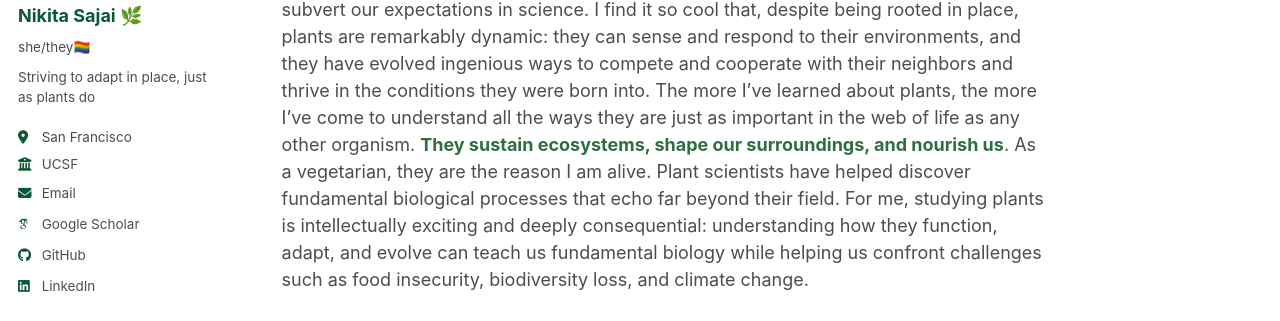
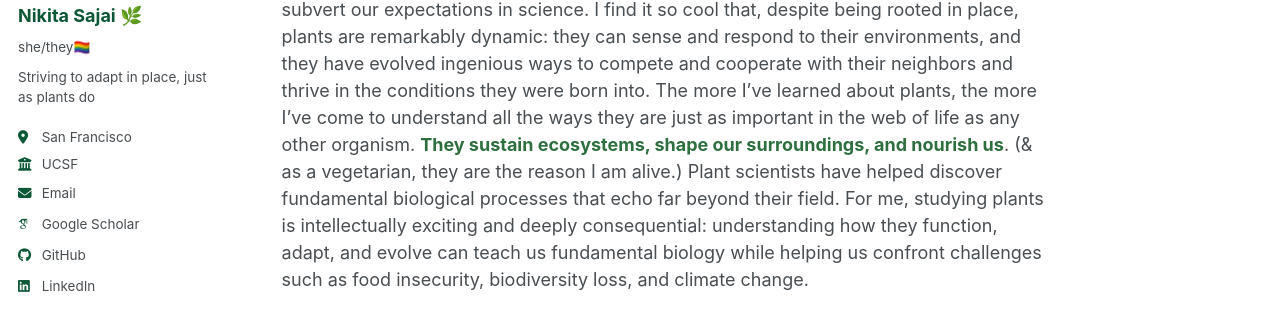
Before and after one commit to 16nikita/16nikita.github.io, a Jekyll site: the page built from _pages/about.md, in a window 1280 px wide and 900 px high. Shown: the part 253-574 px from the top of the window. Built offline with Jekyll 4.4.1, drawn with Linux system fonts in a browser that asks for light colours; some web fonts are replaced.

Commit message:
update about

```diff
--- a/_pages/about.md
+++ b/_pages/about.md
@@ -6,7 +6,7 @@ redirect_from:
   - /about/
   - /about.html
 ---
-I am a naturally inquisitive person, with a childlike instinct to always follow up with *why?* Research has always felt like second nature to me, though my official journey in academia began when I was 20 years old. I attended Cornell University, I fell in love with plant research upon first sight. Plants are funky and are constantly doing crazy things that subvert our expectations in science. I find it so cool that, despite being rooted in place, plants are remarkably dynamic: they can sense and respond to their environments, and they have evolved ingenious ways to compete and cooperate with their neighbors and thrive in the conditions they were born into. The more I've learned about plants, the more I've come to understand all the ways they are just as important in the web of life as any other organism. <strong style="color:#2E6F3E;">They sustain ecosystems, shape our surroundings, and nourish us</strong>.  As a vegetarian, they are the reason I am alive. Plant scientists have helped discover fundamental biological processes that echo far beyond their field. For me, studying plants is intellectually exciting and deeply consequential: understanding how they function, adapt, and evolve can teach us fundamental biology while helping us confront challenges such as food insecurity, biodiversity loss, and climate change.
+I am a naturally inquisitive person, with a childlike instinct to always follow up with *why?* Research has always felt like second nature to me, though my official journey in academia began when I was 20 years old. I attended Cornell University, I fell in love with plant research upon first sight. Plants are funky and are constantly doing crazy things that subvert our expectations in science. I find it so cool that, despite being rooted in place, plants are remarkably dynamic: they can sense and respond to their environments, and they have evolved ingenious ways to compete and cooperate with their neighbors and thrive in the conditions they were born into. The more I've learned about plants, the more I've come to understand all the ways they are just as important in the web of life as any other organism. <strong style="color:#2E6F3E;">They sustain ecosystems, shape our surroundings, and nourish us</strong>. (& as a vegetarian, they are the reason I am alive.) Plant scientists have helped discover fundamental biological processes that echo far beyond their field. For me, studying plants is intellectually exciting and deeply consequential: understanding how they function, adapt, and evolve can teach us fundamental biology while helping us confront challenges such as food insecurity, biodiversity loss, and climate change.
 
 I worked in the Pawlowski Lab on a series of projects using computational approaches to illuminate the factors controlling meiotic recombination in maize and rice. These efforts were directed toward uncovering the mechanisms governing recombination to help crops better harness genetic diversity in the face of growing climate pressures. During my time in this lab, I found myself gravitating towards using computational approaches to answer our burning questions, and I began to tailor my education as such. I graduated *summa cum laude* from Cornell University in December 2022 with a B.A. in Biological Sciences, concentrating in Computational Biology and minoring in Climate Change, and then I moved to San Francisco to keep growing and evolving as a computational scientist.
 
```
